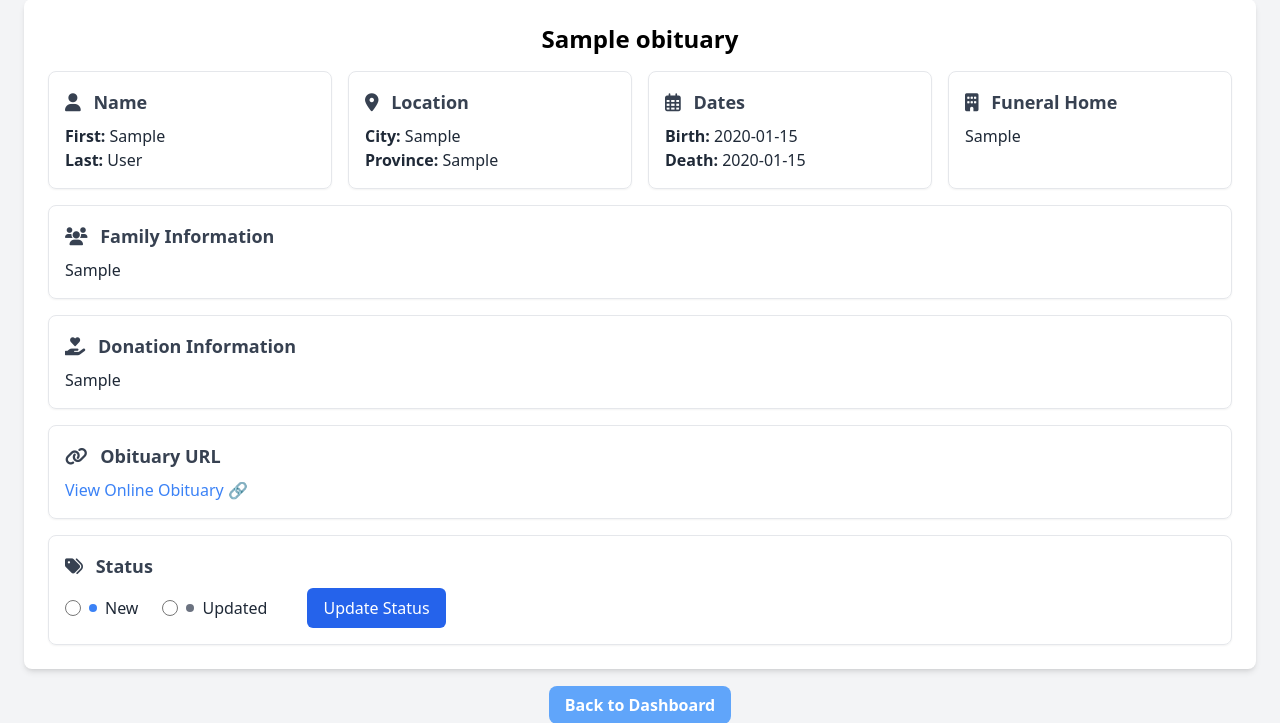
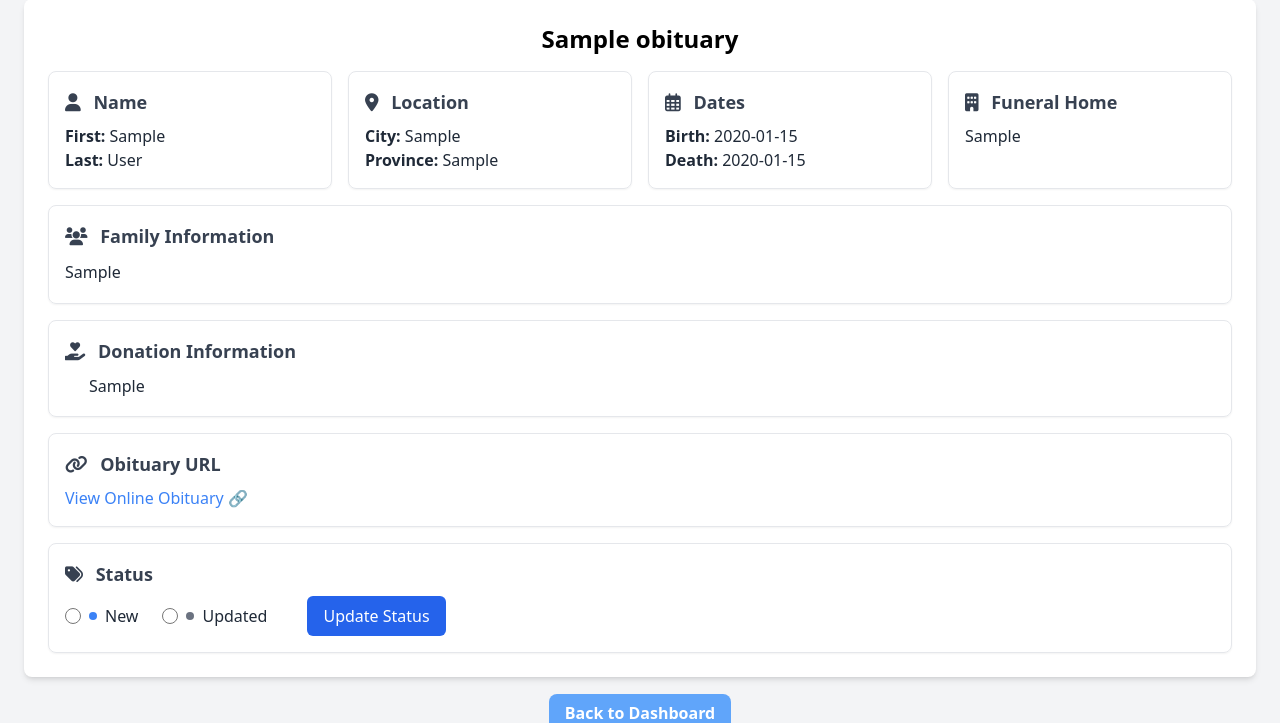
Before and after one commit to Rinil-Parmar/remembering-lancers, a Flask app: page /obituary/1 in a window 1280 px wide. Shown: the part 206-929 px from the top of the page. Run offline with Flask 3, Linux system fonts and the light colour scheme; tables that the repository leaves empty hold one stand-in row (values such as "Sample post"); some libraries are stand-ins or nearby versions.

Commit message:
fix: format obituary detail text

```diff
--- a/remembering_lancers/scraper/parser.py
+++ b/remembering_lancers/scraper/parser.py
@@ -84,7 +84,7 @@ def extract_birth_and_death_dates_from_obituary(text):
 
 
 def extract_text(tag):
-    return tag.get_text(strip=True) if tag else "N/A"
+    return tag.get_text(" ", strip=True) if tag else "N/A"
 
 
 def get_publication_date_from_soup(soup):
--- /dev/null
+++ b/remembering_lancers/web/formatting.py
@@ -0,0 +1,80 @@
+import re
+
+
+EMPTY_VALUES = {"", "N/A", "None", "null"}
+
+
+def _normalize_text(value):
+    if value is None:
+        return ""
+
+    text = str(value).strip()
+    if text in EMPTY_VALUES:
+        return ""
+
+    text = re.sub(r"\s+", " ", text)
+    text = re.sub(r"(?<=[a-z0-9,;:])(?=[A-Z])", " ", text)
+    text = re.sub(r"(?<=[.!?])(?=[A-Z])", " ", text)
+    return text.strip()
+
+
+def clean_obituary_body(text, obituary_name=None):
+    cleaned = _normalize_text(text)
+    if not cleaned:
+        return ""
+
+    cleaned = re.sub(
+        r"\bObituary\s+Events\s+Guestbook\s+Share\b",
+        " ",
+        cleaned,
+        flags=re.IGNORECASE,
+    )
+
+    if obituary_name:
+        name = re.escape(obituary_name.strip())
+        header_pattern = (
+            rf"^(?:{name}\s*)?"
+            rf"(?:[A-Za-z]+\s+\d{{1,2}},\s+\d{{4}}\s*-\s*"
+            rf"[A-Za-z]+\s+\d{{1,2}},\s+\d{{4}}\s*)?"
+            rf"(?:{name}\s*)+"
+        )
+        cleaned = re.sub(header_pattern, "", cleaned, flags=re.IGNORECASE).strip()
+
+        title = f"{obituary_name} Obituary"
+        title_index = cleaned.casefold().find(title.casefold())
+        if 0 <= title_index < 500:
+            cleaned = cleaned[title_index + len(title) :].strip()
+
+    cleaned = re.sub(r"^(Obituary|Events|Guestbook|Share)\b", "", cleaned).strip()
+    return cleaned
+
+
+def split_obituary_paragraphs(text, obituary_name=None):
+    cleaned = clean_obituary_body(text, obituary_name)
+    if not cleaned:
+        return []
+
+    sentences = [
+        sentence.strip()
+        for sentence in re.split(r"(?<=[.!?])\s+(?=[A-Z\"'])", cleaned)
+        if sentence.strip()
+    ]
+    if len(sentences) <= 1:
+        return [cleaned]
+
+    paragraphs = []
+    for index in range(0, len(sentences), 2):
+        paragraphs.append(" ".join(sentences[index : index + 2]))
+    return paragraphs
+
+
+def split_donation_items(text):
+    cleaned = _normalize_text(text)
+    if not cleaned:
+        return []
+
+    return [
+        item.strip().rstrip(".")
+        for item in re.split(r";|\n", cleaned)
+        if item.strip()
+    ]
--- a/remembering_lancers/web/routes.py
+++ b/remembering_lancers/web/routes.py
@@ -12,6 +12,7 @@ from flask import (
 from sqlalchemy import func
 
 from . import web_bp
+from .formatting import split_donation_items, split_obituary_paragraphs
 from ..extensions import db
 from ..models import DistinctObituary, Obituary
 
@@ -44,7 +45,17 @@ def dashboard():
 @web_bp.route("/obituary/<int:obituary_id>")
 def obituary_detail(obituary_id):
     obituary = db.get_or_404(DistinctObituary, obituary_id)
-    return render_template("obituary_detail.html", obituary=obituary)
+    family_paragraphs = split_obituary_paragraphs(
+        obituary.family_information,
+        obituary.name,
+    )
+    donation_items = split_donation_items(obituary.donation_information)
+    return render_template(
+        "obituary_detail.html",
+        obituary=obituary,
+        family_paragraphs=family_paragraphs,
+        donation_items=donation_items,
+    )
 
 
 @web_bp.route("/about")
--- a/static/styles.css
+++ b/static/styles.css
@@ -342,4 +342,33 @@
     color: #075985;
     text-decoration: underline;
 }
+
+.prose-content {
+    max-width: 100%;
+    font-size: 1rem;
+    line-height: 1.8;
+}
+
+.prose-content p {
+    margin: 0 0 1rem;
+}
+
+.prose-content p:last-child {
+    margin-bottom: 0;
+}
+
+.donation-list {
+    margin: 0;
+    padding-left: 1.25rem;
+    line-height: 1.7;
+}
+
+.donation-list li {
+    margin-bottom: 0.75rem;
+    padding-left: 0.25rem;
+}
+
+.donation-list li:last-child {
+    margin-bottom: 0;
+}
 /* Add more custom styles as needed */
--- a/templates/obituary_detail.html
+++ b/templates/obituary_detail.html
@@ -78,7 +78,15 @@
         <div class="mb-4">
             <section class="p-4 border rounded-lg shadow-sm">
                 <h3 class="font-semibold text-lg text-gray-700 mb-2"><i class="fas fa-users mr-2"></i> Family Information</h3>
-                <p class="text-gray-800">{{ obituary.family_information or 'N/A' }}</p>
+                {% if family_paragraphs %}
+                    <div class="prose-content text-gray-800">
+                        {% for paragraph in family_paragraphs %}
+                            <p>{{ paragraph }}</p>
+                        {% endfor %}
+                    </div>
+                {% else %}
+                    <p class="text-gray-500 italic">No family information available.</p>
+                {% endif %}
             </section>
         </div>
 
@@ -86,7 +94,15 @@
         <div class="mb-4">
             <section class="p-4 border rounded-lg shadow-sm">
                 <h3 class="font-semibold text-lg text-gray-700 mb-2"><i class="fas fa-hand-holding-heart mr-2"></i> Donation Information</h3>
-                <p class="text-gray-800">{{ obituary.donation_information or 'N/A' }}</p>
+                {% if donation_items %}
+                    <ul class="donation-list text-gray-800">
+                        {% for item in donation_items %}
+                            <li>{{ item }}</li>
+                        {% endfor %}
+                    </ul>
+                {% else %}
+                    <p class="text-gray-500 italic">No donation information available.</p>
+                {% endif %}
             </section>
         </div>
 
```
Also changed, not shown: tests/test_web_routes.py (+29 -0 lines).
